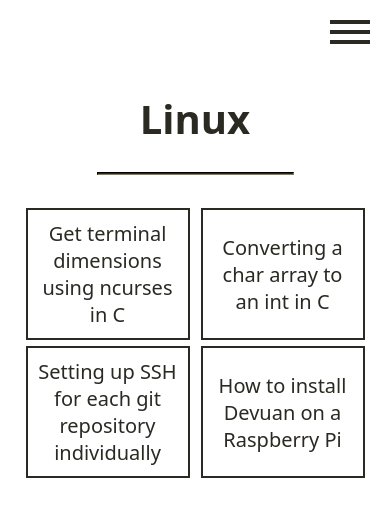
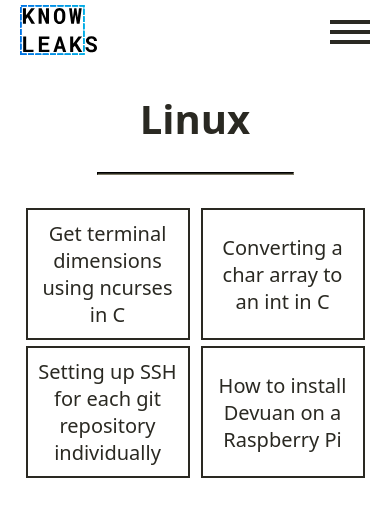
Before and after one commit to turtureanu/knowleaks, an Astro site: page /linux in a window 390 px wide. Built offline with nearby package versions, Linux system fonts and the light colour scheme; Astro itself is replaced by a stand-in of ours.

Commit message:
feat(scss): add logo to mobile navigation

```diff
--- a/src/styles/components/nav.scss
+++ b/src/styles/components/nav.scss
@@ -5,8 +5,13 @@
   flex-direction: column;
   align-items: flex-end;
 
-  .logo {
-    display: none;
+  .logo img {
+    position: absolute;
+    top: 0;
+    left: 0;
+    padding: 0.5rem 1em;
+    width: unset;
+    height: 5rem;
   }
 
   .mobile-background {
@@ -134,12 +139,6 @@
     .logo {
       display: block;
       align-self: flex-start;
-      padding: 0.5rem 1em;
-      max-height: 5rem;
-
-      & > img {
-        max-height: inherit;
-      }
     }
 
     .hamburger-button,
```
